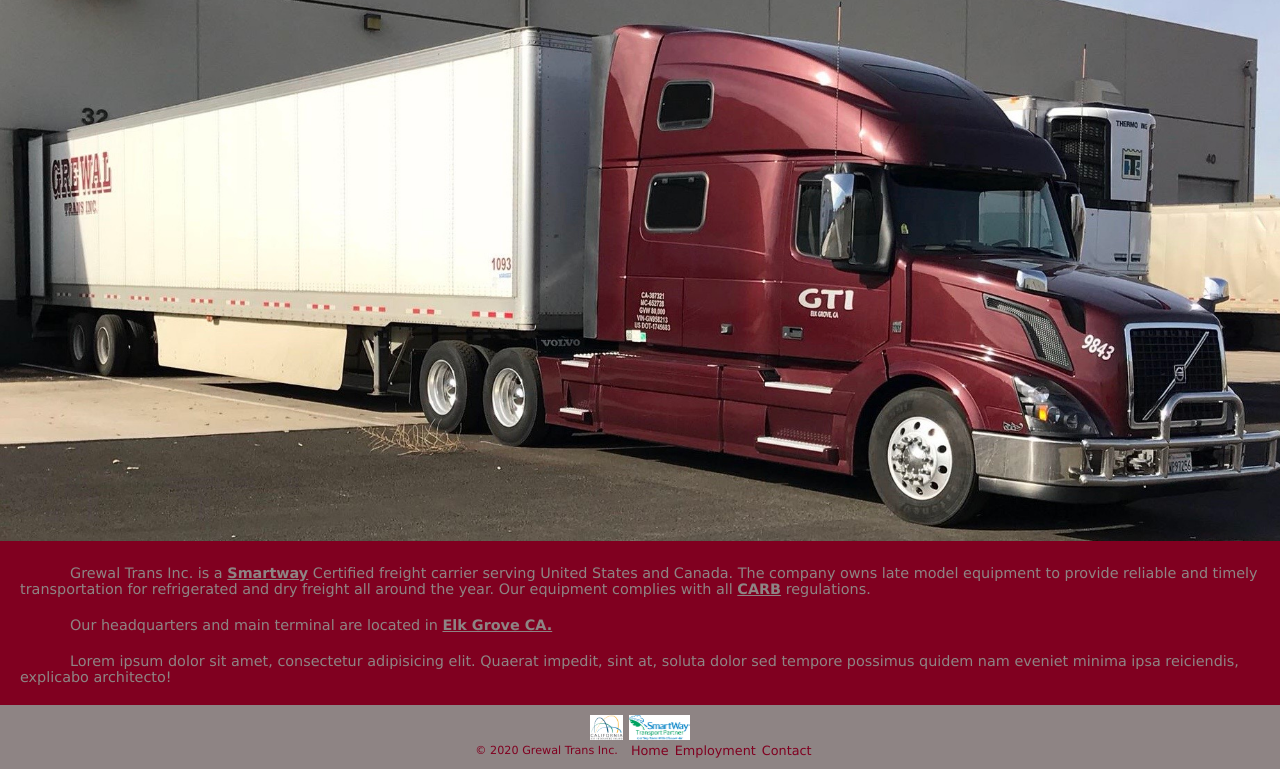
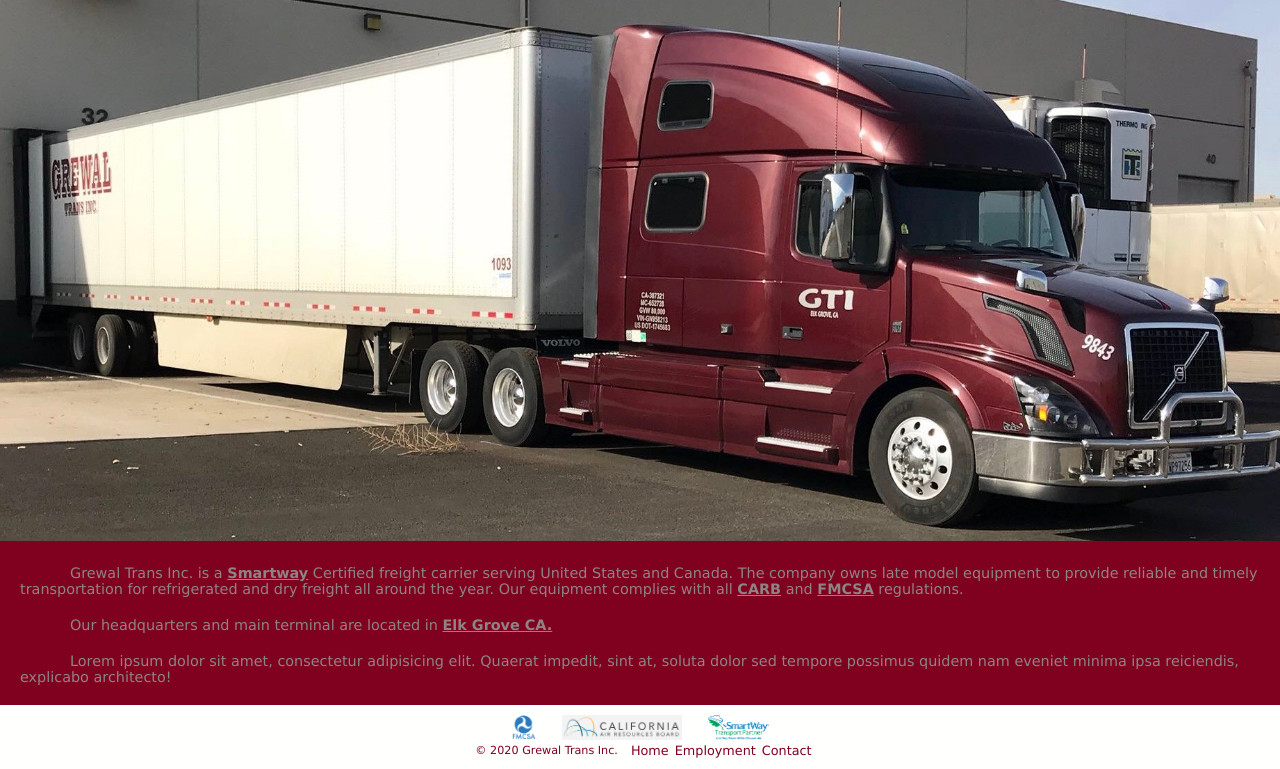
Before and after one commit to avinashsinghdhillon/GrewalTransInc, a plain HTML site: page index.html in a window 1280 px wide. Shown: the part 48-817 px from the top of the page. Drawn offline with Linux system fonts and the light colour scheme.

Commit message:
added fmcsa

```diff
--- a/index.html
+++ b/index.html
@@ -27,7 +27,11 @@
                     Grewal Trans Inc. is a <a class="inlineLinks" href="https://www.epa.gov/smartway" target="_blank" >Smartway</a>
                     Certified freight carrier serving United States and Canada. The company owns late model equipment to provide
                     reliable and timely transportation for refrigerated and dry freight all around the year. Our equipment
-                    complies with all <a class="inlineLinks" href="https://ww2.arb.ca.gov/" target="_blank" >CARB</a> regulations.
+                    complies with all
+                    <a class="inlineLinks" href="https://ww2.arb.ca.gov/" target="_blank" >CARB</a>
+                    and
+                    <a class="inlineLinks" href="https://www.fmcsa.dot.gov/" target="_blank" >FMCSA</a>
+                    regulations.
                 </p>
                 <p>
                     Our headquarters and main terminal are located in
@@ -45,8 +49,13 @@
         <footer>
             <ul>
                 <li>
+                    <a href="https://www.fmcsa.dot.gov/" target="_blank" >
+                        <img id="fmcsaLogo" src="assets/images/FmcsaPic.png">
+                    </a>
+                </li>
+                <li>
                     <a href="https://ww2.arb.ca.gov/" target="_blank" >
-                        <img id="carbLogo" src="assets/images/CarbPic2.png">
+                        <img id="carbLogo" src="assets/images/CarbPic.png">
                     </a>
                 </li>
                 <li>
--- a/styleMain.css
+++ b/styleMain.css
@@ -3,6 +3,7 @@
     /* --primary: #7e0c01; */
     --primary: #800020;
     --secondary: #8e8484;
+    --light: #fffffe;
   }
 
 /* reset */
@@ -34,7 +35,7 @@ body {
 nav {
     display: flex;
     justify-content: space-between;
-    background-color: #fffffe;
+    background-color: var(--light);
 }
 
 nav li {
@@ -85,7 +86,8 @@ nav a {
 footer {
     width: 100%;
     height: 4em;
-    background-color: var(--secondary);
+    /* background-color: var(--secondary); */
+    background-color: var(--light);
     color: var(--primary);
     display: flex;
     flex-direction: column;
@@ -115,6 +117,7 @@ footer a {
     margin: 0 10px;
 }
 
-#carbLogo, #smartwayLogo {
+#carbLogo, #smartwayLogo, #fmcsaLogo {
     max-height: 25px;
+    margin: 0 10px;
 }
```
Also changed, not shown: assets/images/FmcsaPic.png (added).
